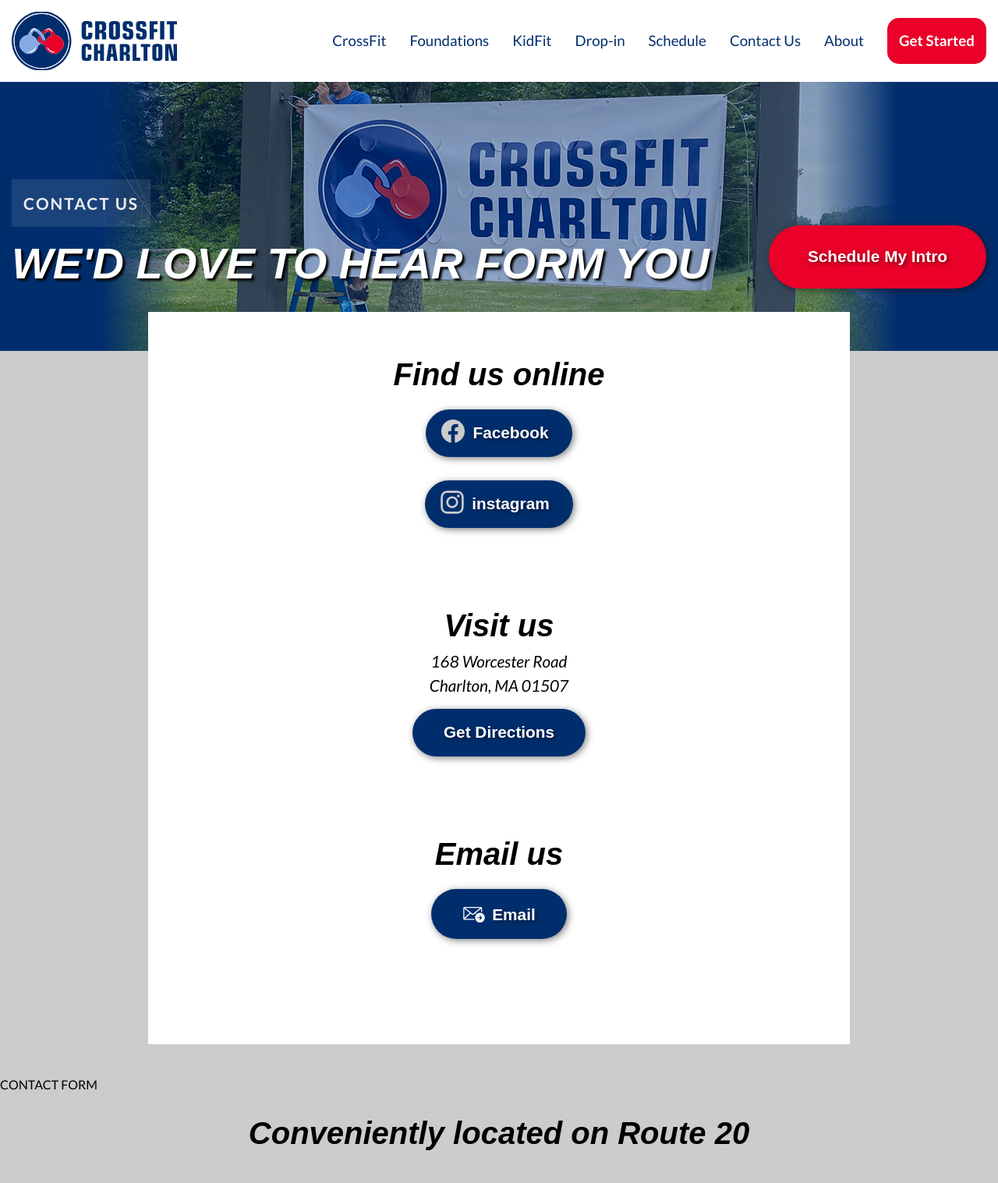
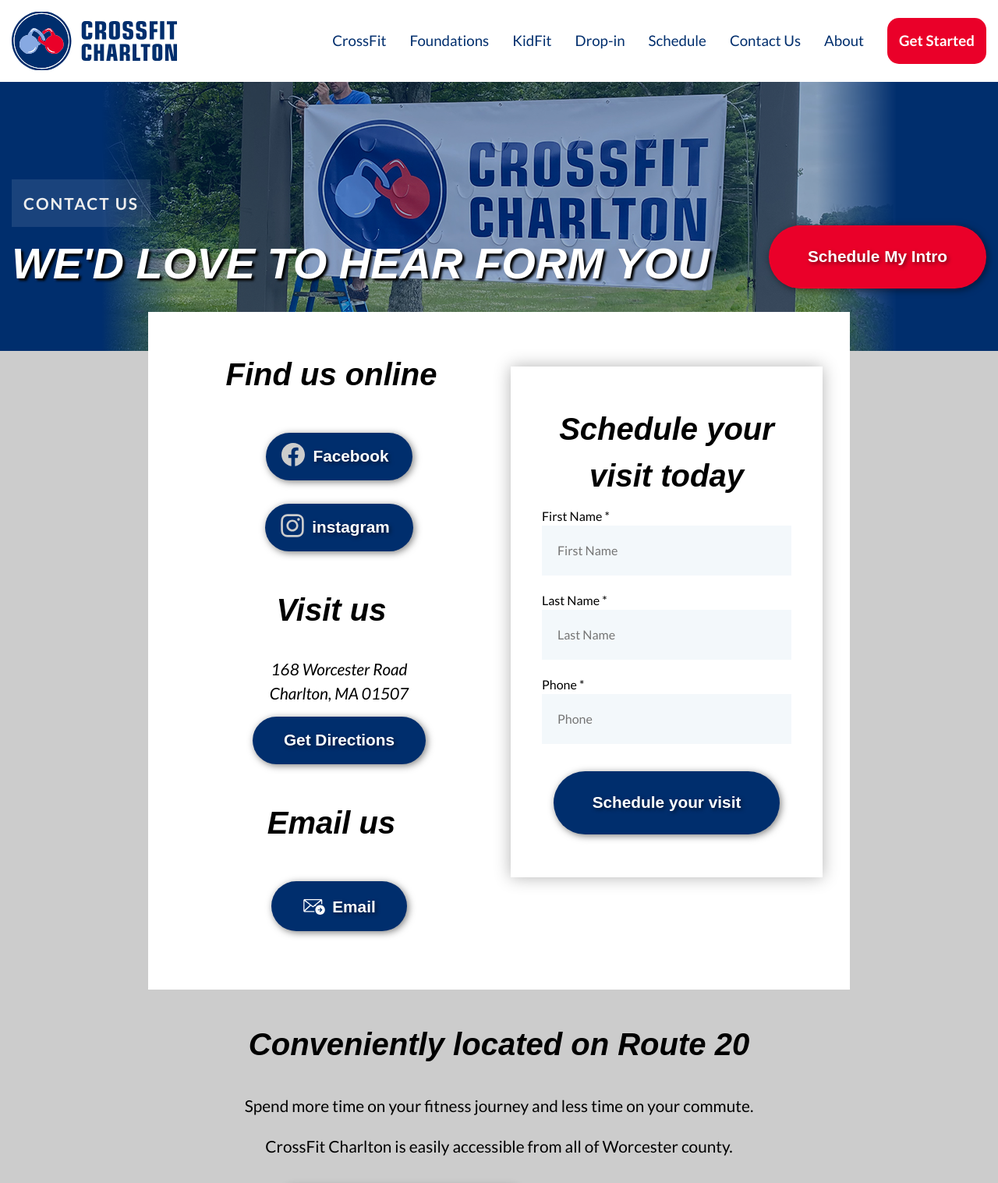
Before and after one commit to jeffhow/crossfitcharlton, a Jekyll site: the page built from contact-us.html, in a window 1280 px wide, cut to the strip 0-1517 px from the top of the page. Shown: the whole strip at 78% size. Built offline with Jekyll 4.4.1, drawn with Linux system fonts in a browser that asks for light colours; some web fonts are replaced.

Commit message:
added contact form. started js

```diff
--- a/_layouts/contact.html
+++ b/_layouts/contact.html
@@ -8,9 +8,6 @@
     {{ content }}
   </section>
 
-  <section>
-    CONTACT FORM
-  </section>
 
   {% if page.sections %}
     {% for s in page.sections %}
--- /dev/null
+++ b/_sass/contact.scss
@@ -0,0 +1,120 @@
+.contact-us {
+    background-color: white;
+    max-width: $site-max-width;
+    margin: -50px auto 40px auto;
+    position: relative;
+    z-index: 1;
+    justify-content: space-around;
+    padding: 20px;
+    .col {
+        margin: 0 10px;
+        max-width: 400px;
+        width: 100%;
+        height: 100%;
+        padding: 20px;
+    }
+    .col.contact-form-container {
+        box-shadow: 0 0 20px rgba(0,0,0,0.3);
+        padding: 40px;
+        margin: 50px 10px;
+        .contact-form {
+            display: flex;
+            flex-direction: column;
+            input {
+                padding: 20px;
+                background-color: #f3f8fb;
+                border: none;
+                font-size: 1em;
+                margin-bottom: 20px;
+                &:focus, &:focus-within {
+                    background-color: #ecf0f3;
+                }
+            }
+        }
+    }
+}
+.contact-us-social-links {
+    display:flex;
+    flex-direction: column;
+    align-items: center;
+    a {
+        position: relative;
+        padding-left: 60px;
+        padding-right:30px;
+
+        &::before {
+            content:'';
+            position: absolute;
+            width:30px;
+            height:30px;
+            left:20px;
+            top:13px;
+            background-size: contain;
+            filter: invert(0.8);
+        }
+        &.facebook::before {
+            background-image: url('images/icons/facebook.svg');
+        }
+        &.instagram::before {
+            background-image: url('images/icons/instagram.svg');
+        }
+    }
+}
+
+
+
+
+.contact-modal{
+    z-index: -1;
+    width: 100%;
+    position: fixed;
+    max-width: 500px;
+    max-width: 31.25rem;;
+    padding: 30px;
+    top:10%;
+    left: 50%;
+    transform: translateX(-50%);
+    opacity:0;
+
+    &.show{
+        opacity:1;
+        z-index:1;
+        transition: 0.3s all ease;
+    }
+    button{
+        background-color: white;
+        margin-top: 20px;
+        margin-top: 1.25rem;
+        padding: 15px 0;
+        padding: 0.9375rem 0;
+        font-size: 24px;
+        font-size: 1.5rem;
+        text-transform: uppercase;
+        transition: 0.3s all ease;
+        width:100%;
+        border: #000315 solid 2px;
+        border: #000315 solid 0.125rem;
+
+        &:hover, &:focus, &:active {
+            color: #fff;
+            background-color: #000315;
+            border: #fff solid 2px !important;
+            border: #fff solid 0.125rem !important;
+            border: #21759b solid 2px;
+            border: #21759b solid 0.125rem;
+            box-shadow: #21759b 0 0 3px 3px;
+            box-shadow: #21759b 0 0 0.1875rem 0.1875rem;
+        }
+    }
+
+    .message{
+        border: #000315 solid 2px;
+        border: #000315 solid 0.125rem;
+        background-color: white;
+        color:#000315;
+        padding: 30px;
+        font-size:1.5rem;
+        box-shadow: 0 0 16px 5px rgba(0,0,0,0.3);
+    }
+
+}
--- a/_sass/style.scss
+++ b/_sass/style.scss
@@ -1,9 +1,3 @@
-// Sass dependancies
-@import 'header.scss';
-
-// Sass Variables
-$breakpoint: 480px;
-
 :root{
     // CrossFit Charlton Brand Colors
     --blue-dk: #002E6D;
@@ -64,7 +58,7 @@
     color: var(--red);
     text-decoration: none;
     transition: all 0.3s ease;
-    &:hover {
+    &:hover, &:focus {
         color: var(--blue-lt);
         text-decoration: underline;
     }
@@ -140,7 +134,7 @@
         transition: transform ease 0.3s;
         transform: scaleX(0);
     }
-    &:hover::before {
+    &:hover::before, &:focus::before {
         transform: scaleX(1);
     }
 }
@@ -165,6 +159,9 @@
 
 // CTA ========================================================//
 
+button.cta {
+    border: none;
+}
 .cta {
     color: var(--white);
     text-decoration: none;
@@ -180,7 +177,7 @@
     text-shadow: 2px 2px 5px rgba(0,0,0,0.5);
     box-shadow: 2px 2px 10px rgba(0,0,0,0.5);
 
-    &:hover {
+    &:hover, &:focus {
         transform: scale(1.1);
         color: var(--white);
         text-decoration: none;
@@ -192,6 +189,9 @@
 }
 .cta--blue {
     background-color: var(--blue-dk);
+    &:focus-visible {
+        outline-color: $red;
+    }
 }
 .cta--intext {
     margin-left: 15px;
@@ -417,33 +417,6 @@
             padding: 20px;
         }
     }
-    .contact-us-social-links {
-        display:flex;
-        flex-direction: column;
-        align-items: center;
-        a {
-            position: relative;
-            padding-left: 60px;
-            padding-right:30px;
-
-            &::before {
-                content:'';
-                position: absolute;
-                width:30px;
-                height:30px;
-                left:20px;
-                top:13px;
-                background-size: contain;
-                filter: invert(0.8);
-            }
-            &.facebook::before {
-                background-image: url('images/icons/facebook.svg');
-            }
-            &.instagram::before {
-                background-image: url('images/icons/instagram.svg');
-            }
-        }
-    }
 }
 
 .marketing {
@@ -665,7 +638,7 @@
     }
     .footer-brand {
         transition: transform ease 0.3s;
-        &:hover {
+        &:hover, &:focus {
             transform: scale(1.1);
         }
     }
@@ -673,7 +646,7 @@
     .crossfit-journal-link {
         margin: 20px auto;
         transition: transform ease 0.3s;
-        &:hover {
+        &:hover, &:focus {
             transform: scale(1.1);
         }
     }
@@ -691,7 +664,7 @@
         color: var(--white);
         display: inline-block;
         transition: color ease 0.3s;
-        &:hover {
+        &:hover, &:focus {
             // transform: scale(1.1);
             text-decoration: underline;
             color: var(--blue-lt);
@@ -704,7 +677,7 @@
         a {
             font-size: 1.1em;
             transition: color ease 0.3s;
-            &:hover {
+            &:hover, &:focus {
                 // transform: none;
                 text-decoration: underline;
                 color: var(--blue-lt);
@@ -747,7 +720,7 @@
     a.facebook::before {
         background: transparent url('images/icons/facebook.svg') 0 0 no-repeat;
     }
-    a:hover::before {
+    a:hover::before, &:focus::before {
         filter: invert(1);
         transform: scale(1.1);
     }
--- /dev/null
+++ b/_sass/variables.scss
@@ -0,0 +1,9 @@
+// Sass Variables
+$breakpoint: 480px;
+$site-max-width: 900px;
+
+// CrossFit Charlton Brand Colors
+$blue-dk: #002E6D;
+$blue-lt: #87a9e2;
+$red: #ea0029;
+$white: #fff;
--- /dev/null
+++ b/assets/js/api.js
@@ -0,0 +1,29 @@
+const api_endpoint = 'https://paladinmailapi.paladinwebgroup.com/';
+function get_csrf() {
+
+    return new Promise( resolve =>
+        fetch( `${api_endpoint}?csrf`, {
+            method:'GET',
+        })
+        .then( response => response.json() )
+        .then( token => resolve(token) )
+        .catch( err => console.log(err) )
+    );
+}
+
+function submit_contact(data) {
+    return new Promise( resolve =>
+        fetch( api_endpoint, {
+            method:'POST',
+            mode: 'same-origin',
+            credentials: 'same-origin',
+            headers: {"Content-type": "application/json; charset=UTF-8"},
+            body: data
+        })
+        .then( response => response.json() )
+        .then( token => resolve(token) )
+        .catch( err => console.log(err) )
+    );
+}
+
+export { get_csrf, submit_contact };
--- /dev/null
+++ b/assets/js/contact.js
@@ -0,0 +1,31 @@
+import { get_csrf, submit_contact } from './api.js';
+const contact_modal = document.querySelector('#contact-modal');
+const contact_modal_close = document.querySelector('#contact-modal-close');
+contact_modal_close.addEventListener('click', closeContactModal);
+
+const csrf = document.querySelector( '[name="csrf_token"]' );
+csrf.value = await get_csrf();
+
+const contact_form = document.querySelector( '#contact-form' );
+contact_form.addEventListener( 'submit', submit_form );
+
+async function submit_form(e) {
+
+    e.preventDefault();
+    showContactModal();
+
+    const formData = new URLSearchParams( new FormData( this ) );
+    await submit_contact(formData);
+
+
+}
+
+function showContactModal(){
+    contact_modal.classList.toggle('show');
+    contact_modal_close.focus();
+}
+
+function closeContactModal(){
+    contact_modal.classList.toggle('show');
+    contact_form.reset();
+}
--- a/assets/main.scss
+++ b/assets/main.scss
@@ -1,5 +1,7 @@
 ---
 # Only the main Sass file needs front matter (the dashes are enough)
 ---
-
+@import "./variables";
+@import "./header";
 @import "./style";
+@import "./contact";
--- a/contact-us.html
+++ b/contact-us.html
@@ -11,7 +11,7 @@
   - final-cta.html
 ---
 
-<div class="container multi-col">
+<div class="container multi-col contact-us">
   <div class="col">
     <h2>Find us online</h2>
     <div class="col contact-us-social-links">
@@ -33,7 +33,35 @@
 
     <h2>Email us</h2>
     <div class="col" style="text-align: center;">
-      <a href="mailto:jason@crossfitcharlton.com" class="cta cta--intext cta--blue cta--email">Email</a>
+      <a href="mailto:kristen@crossfitcharlton.com" class="cta cta--intext cta--blue cta--email">Email</a>
     </div>
   </div>
+  <div class="col contact-form-container">
+
+    <div class="contact-modal" id="contact-modal">
+      <div class="message">
+          <p>
+              Thank you for your message.<br/>We will get in touch with you shortly.
+          </p>
+          <button id="contact-modal-close">Close</button>
+      </div>
+    </div>
+
+    <form method="post" class="contact-form" id="contact-form" >
+      <h2>Schedule your visit today</h2>
+      <label for="first-name">First Name *</label>
+      <input type="text" name="first-name" id="first-name" placeholder="First Name">
+      <label for="last-name">Last Name *</label>
+      <input type="text" name="last-name" id="last-name" placeholder="Last Name">
+      <input type="hidden" name="csrf_token" value="4efaf201e21d3854ae5908b95e41a1e83eebcd49954a1b2f6c284457eacc0d11">
+      <div style="position: absolute; left: -5000px;">
+        <input type="checkbox" name="old_fashioned_turquoise_waved_fox" value="1" tabindex="-1" autocomplete="no" aria-hidden="true">
+      </div>
+      <label for="phone">Phone *</label>
+      <input type="tel" name="phone" id="phone" placeholder="Phone">
+      <button class="cta cta--lg cta--blue">Schedule your visit</button>
+    </form>
+  </div>
 </div>
+
+<script type="module" src="assets/js/contact.js"></script>
```
Also changed, not shown: get-started.html (added, +49 -0 lines).
